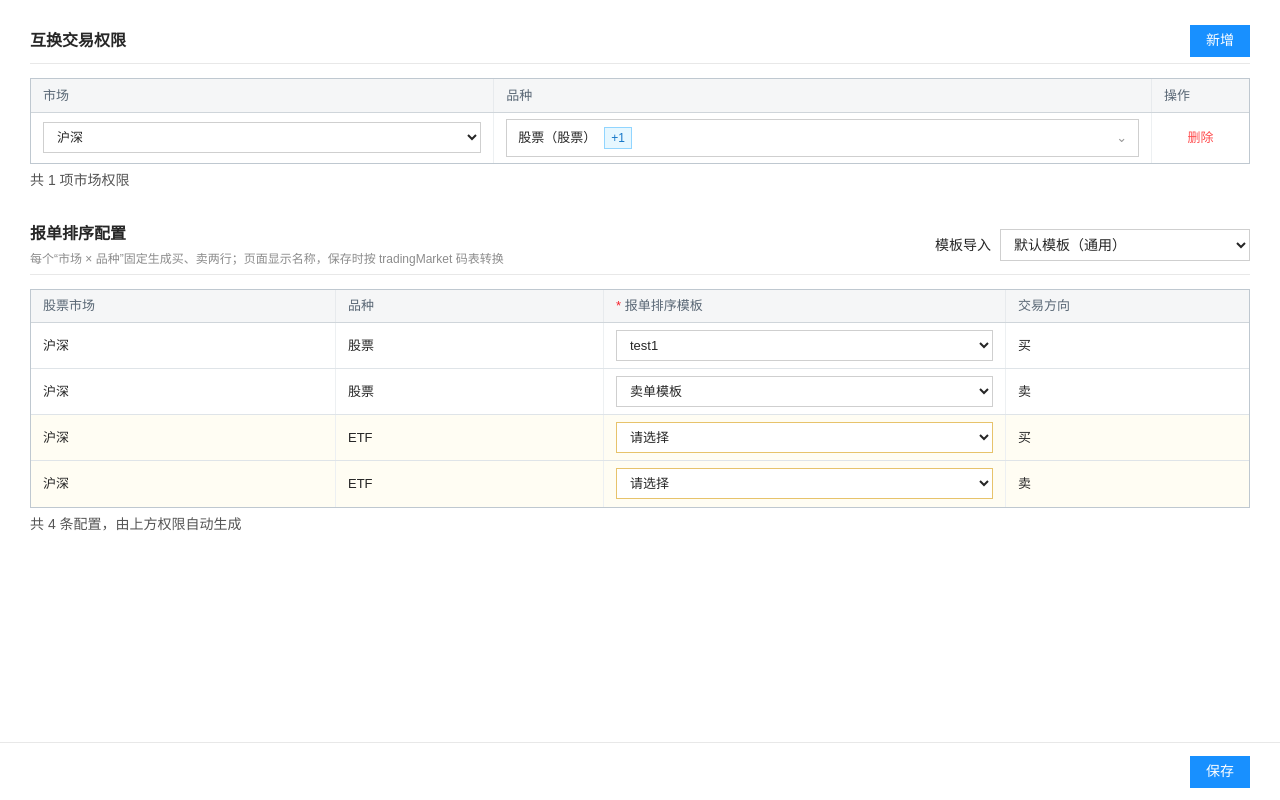
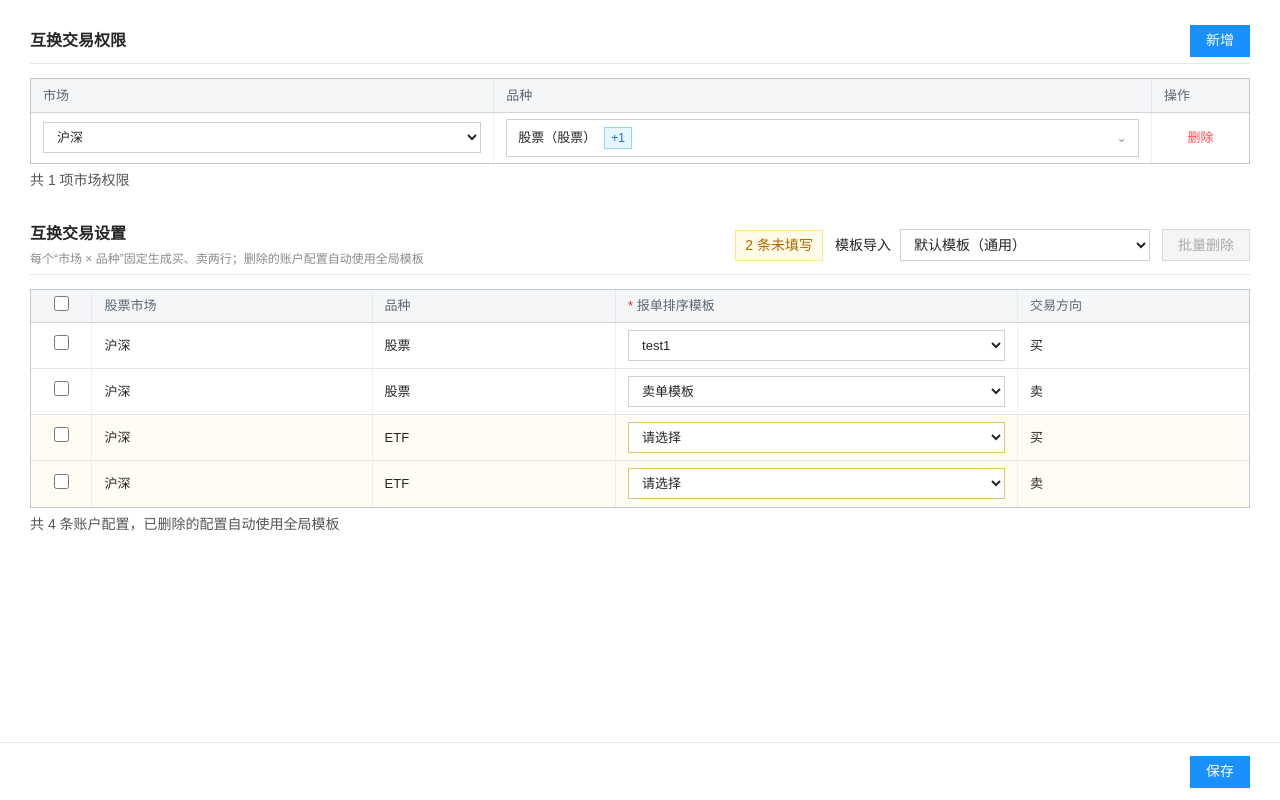
Before and after one commit to ldy-66/bct-account-routing-config, a Next.js app: page / in a window 1280 px wide. Built offline with nearby package versions, Linux system fonts and the light colour scheme.

Commit message:
add batch delete and incomplete rule warning

```diff
--- a/app/globals.css
+++ b/app/globals.css
@@ -14,13 +14,18 @@ button,summary { cursor:pointer; }
 .module-header .primary-button,.module-header .secondary-button { margin-left:auto; }
 .routing-header { min-height:58px; }
 .routing-header p { margin:4px 0 0; color:var(--muted); font-size:12px; }
-.template-import-control { margin-left:auto; display:flex; align-items:center; gap:9px; }
+.routing-controls { margin-left:auto; display:flex; align-items:center; gap:12px; }
+.routing-controls .secondary-button { margin-left:0; }
+.incomplete-tip { padding:4px 9px; color:#ad6800; border:1px solid #ffe58f; background:#fffbe6; white-space:nowrap; }
+.template-import-control { display:flex; align-items:center; gap:9px; }
 .template-import-control label { white-space:nowrap; }
 .template-import-control select { width:250px; height:32px; padding:0 28px 0 9px; border:1px solid #cfcfcf; background:#fff; }
 .primary-button,.save-button,.secondary-button { height:32px; padding:0 15px; }
 .primary-button,.save-button { border:1px solid var(--primary); color:#fff; background:var(--primary); }
 .secondary-button { border:1px solid var(--border); color:#333; background:#fff; }
 .primary-button:disabled,.save-button:disabled { border-color:#d9d9d9; color:#aaa; background:#f5f5f5; cursor:not-allowed; }
+.batch-delete-button { color:var(--danger); }
+.batch-delete-button:disabled { color:#aaa; background:#f5f5f5; cursor:not-allowed; }
 
 .table-wrap { margin-top:14px; overflow-x:auto; border:1px solid #bfc8d0; }
 table { width:100%; min-width:1100px; border-collapse:collapse; table-layout:fixed; font-size:13px; }
@@ -35,11 +40,14 @@ tbody tr:last-child td { border-bottom:0; }
 .count-line { margin:6px 0 0; color:#555; }
 
 .rule-table { min-width:1000px; }
-.rule-table th:nth-child(1) { width:25%; }
-.rule-table th:nth-child(2) { width:22%; }
-.rule-table th:nth-child(3) { width:33%; }
-.rule-table th:nth-child(4) { width:20%; }
+.rule-table th:nth-child(1) { width:5%; }
+.rule-table th:nth-child(2) { width:23%; }
+.rule-table th:nth-child(3) { width:20%; }
+.rule-table th:nth-child(4) { width:33%; }
+.rule-table th:nth-child(5) { width:19%; }
 .rule-table em { color:#f5222d; font-style:normal; }
+.selection-cell { padding-left:0; padding-right:0; text-align:center; }
+.selection-cell input { width:15px; height:15px; accent-color:var(--primary); }
 td select,.template-field select { width:100%; height:31px; padding:0 30px 0 9px; border:1px solid #cfcfcf; color:var(--text); background:#fff; }
 td select:focus,.template-field select:focus { border-color:var(--primary); outline:0; box-shadow:0 0 0 2px rgba(24,144,255,.1); }
 td select:disabled { color:#aaa; background:#f5f5f5; }
@@ -73,6 +81,7 @@ td select:disabled { color:#aaa; background:#f5f5f5; }
   .permission-table-wrap { overflow-x:auto; overflow-y:visible; }
   .page-footer { padding:0 12px; }
   .routing-header { align-items:flex-start; flex-direction:column; gap:10px; padding:10px 0; }
-  .template-import-control { width:100%; margin-left:0; }
+  .routing-controls { width:100%; margin-left:0; flex-wrap:wrap; }
+  .template-import-control { min-width:280px; flex:1; }
   .template-import-control select { min-width:0; flex:1; }
 }
--- a/app/page.tsx
+++ b/app/page.tsx
@@ -36,7 +36,7 @@ type SourceTemplate = {
 };
 
 type TradingMarketCode = {
-  codeValue: "A股" | "港股" | "美股";
+  codeValue: "沪深" | "港股" | "美股";
   templateTags: string[];
 };
 
@@ -46,7 +46,7 @@ const routeTemplates = ["默认模板", "test1", "test2", "买单模板", "卖
 
 // tradingMarket 码表：页面显示中文市场，接口提交码值；模板侧使用码表标签匹配。
 const tradingMarketCodeTable: Record<Market, TradingMarketCode> = {
-  沪深: { codeValue: "A股", templateTags: ["SH", "SZ", "SHC", "SZC"] },
+  沪深: { codeValue: "沪深", templateTags: ["SH", "SZ", "SHC", "SZC"] },
   港股: { codeValue: "港股", templateTags: ["HZ", "HS", "HK"] },
   美股: { codeValue: "美股", templateTags: ["N", "A", "O"] },
 };
@@ -160,6 +160,8 @@ export default function Home() {
   const [permissions, setPermissions] = useState<Permission[]>(defaultPermissions);
   const [selectedTemplate, setSelectedTemplate] = useState(sourceTemplates[0].name);
   const [rules, setRules] = useState<Rule[]>(() => applySourceTemplate(defaultPermissions, sourceTemplates[0].name));
+  const [deletedRuleIds, setDeletedRuleIds] = useState<string[]>([]);
+  const [selectedRuleIds, setSelectedRuleIds] = useState<string[]>([]);
   const [openProductId, setOpenProductId] = useState<number | null>(null);
   const [toast, setToast] = useState("");
 
@@ -167,13 +169,16 @@ export default function Home() {
     try {
       const saved = localStorage.getItem(storageKey);
       if (!saved) return;
-      const parsed = JSON.parse(saved) as { permissions?: Permission[]; rules?: Rule[]; selectedTemplate?: string };
+      const parsed = JSON.parse(saved) as { permissions?: Permission[]; rules?: Rule[]; selectedTemplate?: string; deletedRuleIds?: string[] };
       const nextPermissions = Array.isArray(parsed.permissions) ? parsed.permissions : defaultPermissions;
       const nextTemplate = sourceTemplates.some((item) => item.name === parsed.selectedTemplate) ? parsed.selectedTemplate as string : sourceTemplates[0].name;
+      const nextDeletedRuleIds = Array.isArray(parsed.deletedRuleIds) ? parsed.deletedRuleIds : [];
+      const nextRules = expandPermissionRules(nextPermissions, Array.isArray(parsed.rules) ? parsed.rules : [], nextTemplate);
       // eslint-disable-next-line react-hooks/set-state-in-effect
       setPermissions(nextPermissions);
       setSelectedTemplate(nextTemplate);
-      setRules(expandPermissionRules(nextPermissions, Array.isArray(parsed.rules) ? parsed.rules : [], nextTemplate));
+      setDeletedRuleIds(nextDeletedRuleIds);
+      setRules(nextRules.filter((rule) => !nextDeletedRuleIds.includes(rule.id)));
     } catch {
       // 本地示例数据异常时继续使用默认权限与模板。
     }
@@ -191,6 +196,8 @@ export default function Home() {
     () => allMarkets.filter((market) => !permissions.some((permission) => permission.market === market)),
     [permissions],
   );
+  const incompleteCount = useMemo(() => rules.filter((rule) => !rule.routeTemplate).length, [rules]);
+  const allRulesSelected = rules.length > 0 && rules.every((rule) => selectedRuleIds.includes(rule.id));
 
   const flash = (message: string) => {
     setToast(message);
@@ -198,8 +205,13 @@ export default function Home() {
   };
 
   const syncRules = (nextPermissions: Permission[]) => {
+    const nextRules = expandPermissionRules(nextPermissions, rules, selectedTemplate);
+    const validRuleIds = new Set(nextRules.map((rule) => rule.id));
+    const nextDeletedRuleIds = deletedRuleIds.filter((id) => validRuleIds.has(id));
     setPermissions(nextPermissions);
-    setRules((current) => expandPermissionRules(nextPermissions, current, selectedTemplate));
+    setDeletedRuleIds(nextDeletedRuleIds);
+    setRules(nextRules.filter((rule) => !nextDeletedRuleIds.includes(rule.id)));
+    setSelectedRuleIds((current) => current.filter((id) => validRuleIds.has(id) && !nextDeletedRuleIds.includes(id)));
   };
 
   const updateMarket = (id: number, market: Market) => {
@@ -224,10 +236,26 @@ export default function Home() {
 
   const updateRule = (id: string, patch: Partial<Rule>) => setRules((current) => current.map((rule) => rule.id === id ? { ...rule, ...patch } : rule));
 
+  const toggleRule = (id: string, checked: boolean) => {
+    setSelectedRuleIds((current) => checked ? [...new Set([...current, id])] : current.filter((item) => item !== id));
+  };
+
+  const toggleAllRules = (checked: boolean) => setSelectedRuleIds(checked ? rules.map((rule) => rule.id) : []);
+
+  const batchDeleteRules = () => {
+    if (!selectedRuleIds.length) return;
+    const selected = new Set(selectedRuleIds);
+    setRules((current) => current.filter((rule) => !selected.has(rule.id)));
+    setDeletedRuleIds((current) => [...new Set([...current, ...selectedRuleIds])]);
+    setSelectedRuleIds([]);
+    flash(`已删除 ${selectedRuleIds.length} 条账户配置，系统将自动使用全局模板`);
+  };
+
   const changeSourceTemplate = (templateName: string) => {
-    const next = applySourceTemplate(permissions, templateName);
+    const next = applySourceTemplate(permissions, templateName).filter((rule) => !deletedRuleIds.includes(rule.id));
     setSelectedTemplate(templateName);
     setRules(next);
+    setSelectedRuleIds((current) => current.filter((id) => next.some((rule) => rule.id === id)));
     const emptyCount = next.filter((rule) => !rule.routeTemplate).length;
     flash(emptyCount ? `已匹配模板，${emptyCount} 条配置需手工补充` : `已按“${templateName}”完成全部匹配`);
   };
@@ -254,7 +282,7 @@ export default function Home() {
         direction: rule.direction,
       })),
     };
-    localStorage.setItem(storageKey, JSON.stringify({ permissions, rules, selectedTemplate, backendPayload }));
+    localStorage.setItem(storageKey, JSON.stringify({ permissions, rules, deletedRuleIds, selectedTemplate, backendPayload }));
     flash(`已按 tradingMarket 码表转换并保存 ${rules.length} 条配置`);
   };
 
@@ -285,27 +313,32 @@ export default function Home() {
 
       <section className="config-module" aria-labelledby="routing-title">
         <header className="module-header routing-header">
-          <div><h2 id="routing-title">报单排序配置</h2><p>每个“市场 × 品种”固定生成买、卖两行；页面显示名称，保存时按 tradingMarket 码表转换</p></div>
-          <div className="template-import-control">
-            <label htmlFor="source-template">模板导入</label>
-            <select id="source-template" value={selectedTemplate} onChange={(event) => changeSourceTemplate(event.target.value)}>{sourceTemplates.map((item) => <option key={item.name} value={item.name}>{item.name}（{item.remark}）</option>)}</select>
+          <div><h2 id="routing-title">互换交易设置</h2><p>每个“市场 × 品种”固定生成买、卖两行；删除的账户配置自动使用全局模板</p></div>
+          <div className="routing-controls">
+            {incompleteCount > 0 && <span className="incomplete-tip" role="status">{incompleteCount} 条未填写</span>}
+            <div className="template-import-control">
+              <label htmlFor="source-template">模板导入</label>
+              <select id="source-template" value={selectedTemplate} onChange={(event) => changeSourceTemplate(event.target.value)}>{sourceTemplates.map((item) => <option key={item.name} value={item.name}>{item.name}（{item.remark}）</option>)}</select>
+            </div>
+            <button className="secondary-button batch-delete-button" onClick={batchDeleteRules} disabled={!selectedRuleIds.length}>批量删除</button>
           </div>
         </header>
         <div className="table-wrap">
           <table className="rule-table">
-            <thead><tr><th>股票市场</th><th>品种</th><th><em>*</em> 报单排序模板</th><th>交易方向</th></tr></thead>
+            <thead><tr><th className="selection-cell"><input type="checkbox" aria-label="选择全部互换交易设置" checked={allRulesSelected} onChange={(event) => toggleAllRules(event.target.checked)} /></th><th>股票市场</th><th>品种</th><th><em>*</em> 报单排序模板</th><th>交易方向</th></tr></thead>
             <tbody>
               {rules.map((rule) => <tr key={rule.id} className={!rule.routeTemplate ? "incomplete-row" : undefined}>
+                <td className="selection-cell"><input type="checkbox" aria-label={`选择${rule.market}${rule.product}${rule.direction}`} checked={selectedRuleIds.includes(rule.id)} onChange={(event) => toggleRule(rule.id, event.target.checked)} /></td>
                 <td><span className="readonly-value">{rule.market}</span></td>
                 <td><span className="readonly-value">{rule.product}</span></td>
                 <td><select aria-label={`${rule.market}${rule.product}${rule.direction}报单排序模板`} value={rule.routeTemplate} onChange={(event) => updateRule(rule.id, { routeTemplate: event.target.value })}><option value="">请选择</option>{routeTemplates.map((template) => <option key={template} value={template}>{template}</option>)}</select></td>
                 <td><span className="readonly-value">{rule.direction}</span></td>
               </tr>)}
-              {!rules.length && <tr><td colSpan={4} className="empty-cell">请先在上方配置市场和品种权限</td></tr>}
+              {!rules.length && <tr><td colSpan={5} className="empty-cell">暂无账户级配置，系统将使用全局模板</td></tr>}
             </tbody>
           </table>
         </div>
-        <p className="count-line">共 {rules.length} 条配置，由上方权限自动生成</p>
+        <p className="count-line">共 {rules.length} 条账户配置，已删除的配置自动使用全局模板</p>
       </section>
 
       <footer className="page-footer"><button className="save-button" onClick={save}>保存</button></footer>
```
Also changed, not shown: 1 other file (tests, documents, lock files or other folders).
